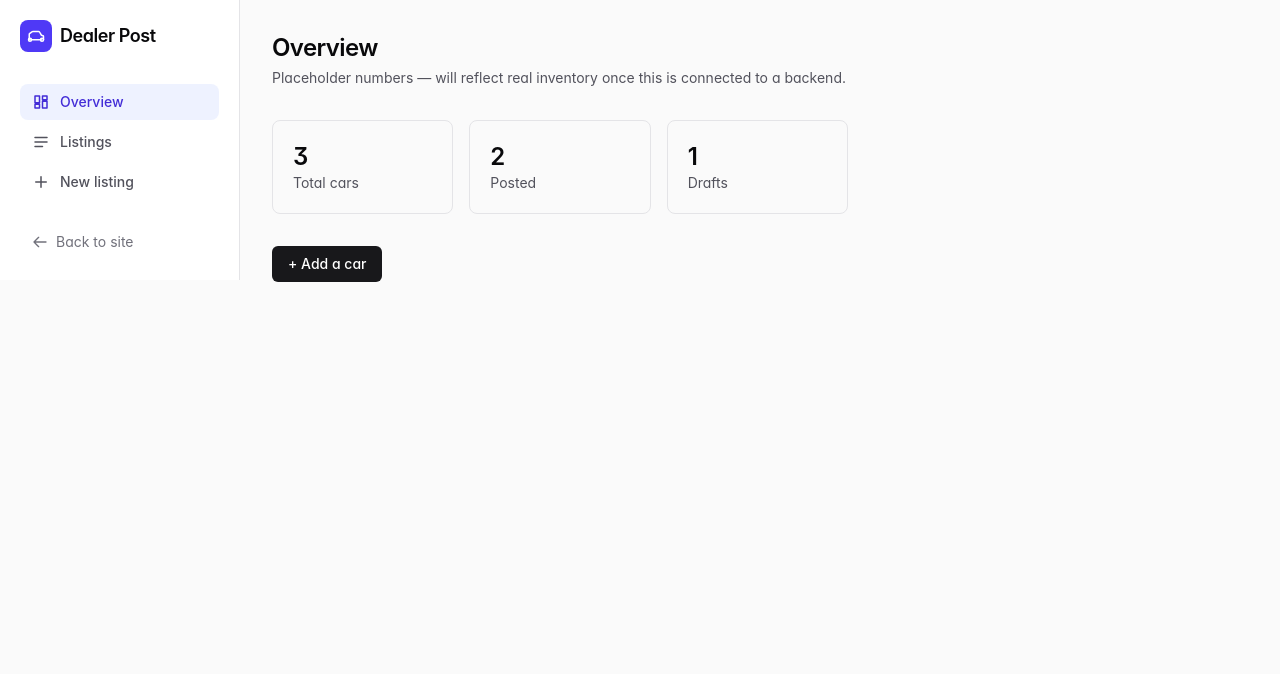
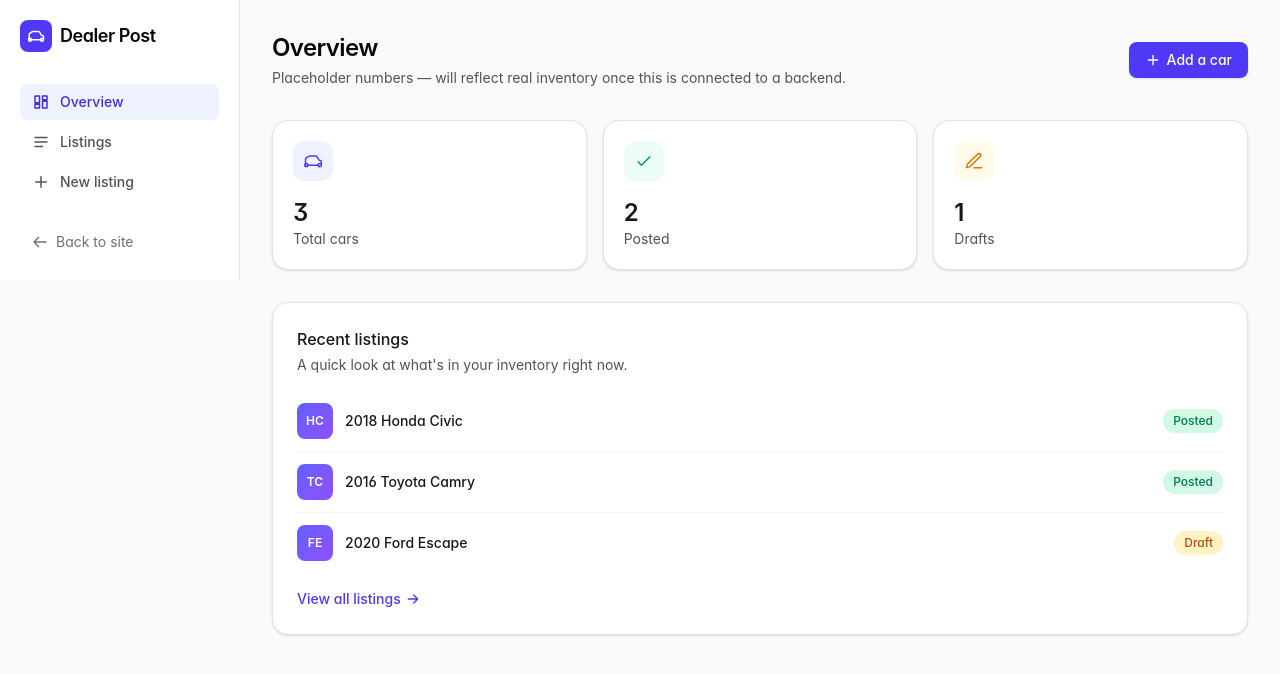
Before and after one commit to xenpain-source/dealer-post, a Next.js app: page /dashboard in a window 1280 px wide. Shown: the top 674 px of the page. Built offline with nearby package versions, Linux system fonts and the light colour scheme.

Commit message:
Update page.tsx

```diff
--- a/app/(dashboard)/dashboard/page.tsx
+++ b/app/(dashboard)/dashboard/page.tsx
@@ -6,41 +6,154 @@ export const metadata: Metadata = {
   title: "Overview",
 };
 
+const stats = (posted: number, drafts: number, total: number) => [
+  {
+    label: "Total cars",
+    value: total,
+    icon: (
+      <path
+        d="M5 17h14M6 17a2 2 0 1 1-4 0 2 2 0 0 1 4 0Zm16 0a2 2 0 1 1-4 0 2 2 0 0 1 4 0Z M3 17V9.6a1 1 0 0 1 .4-.8l3.2-2.4a2 2 0 0 1 1.2-.4h7.4a2 2 0 0 1 1.7 1l2.4 4 2.1.7a1 1 0 0 1 .6.9V17"
+        strokeLinecap="round"
+        strokeLinejoin="round"
+      />
+    ),
+    tone: "bg-indigo-50 text-indigo-600",
+  },
+  {
+    label: "Posted",
+    value: posted,
+    icon: (
+      <path
+        d="m5 13 4 4L19 7"
+        strokeLinecap="round"
+        strokeLinejoin="round"
+      />
+    ),
+    tone: "bg-emerald-50 text-emerald-600",
+  },
+  {
+    label: "Drafts",
+    value: drafts,
+    icon: (
+      <path
+        d="M12 20h9M16.5 3.5a2.121 2.121 0 0 1 3 3L7 19l-4 1 1-4 12.5-12.5Z"
+        strokeLinecap="round"
+        strokeLinejoin="round"
+      />
+    ),
+    tone: "bg-amber-50 text-amber-600",
+  },
+];
+
 export default function DashboardOverview() {
   const posted = sampleListings.filter((l) => l.status === "posted").length;
   const drafts = sampleListings.filter((l) => l.status === "draft").length;
 
   return (
     <div>
+      <div className="flex flex-col gap-3 sm:flex-row sm:items-center sm:justify-between">
+        <div>
           <h1 className="text-2xl font-semibold tracking-tight">Overview</h1>
           <p className="mt-1 text-sm text-zinc-600">
             Placeholder numbers — will reflect real inventory once this is
             connected to a backend.
           </p>
-
-      <div className="mt-8 grid max-w-xl gap-4 sm:grid-cols-3">
-        <div className="rounded-lg border border-zinc-200 p-5">
-          <div className="text-2xl font-semibold">
-            {sampleListings.length}
         </div>
-          <div className="text-sm text-zinc-600">Total cars</div>
-        </div>
-        <div className="rounded-lg border border-zinc-200 p-5">
-          <div className="text-2xl font-semibold">{posted}</div>
-          <div className="text-sm text-zinc-600">Posted</div>
-        </div>
-        <div className="rounded-lg border border-zinc-200 p-5">
-          <div className="text-2xl font-semibold">{drafts}</div>
-          <div className="text-sm text-zinc-600">Drafts</div>
-        </div>
+        <Link
+          href="/dashboard/listings/new"
+          className="inline-flex w-fit items-center gap-1.5 rounded-lg bg-indigo-600 px-4 py-2 text-sm font-medium text-white shadow-sm transition-colors hover:bg-indigo-700"
+        >
+          <svg
+            viewBox="0 0 24 24"
+            fill="none"
+            className="h-4 w-4"
+            stroke="currentColor"
+            strokeWidth="2"
+            strokeLinecap="round"
+          >
+            <path d="M12 5v14M5 12h14" />
+          </svg>
+          Add a car
+        </Link>
       </div>
 
+      <div className="mt-8 grid gap-4 sm:grid-cols-3">
+        {stats(posted, drafts, sampleListings.length).map((stat) => (
+          <div
+            key={stat.label}
+            className="rounded-2xl border border-zinc-200 bg-white p-5 shadow-sm"
+          >
+            <div
+              className={`flex h-10 w-10 items-center justify-center rounded-xl ${stat.tone}`}
+            >
+              <svg
+                viewBox="0 0 24 24"
+                fill="none"
+                className="h-5 w-5"
+                stroke="currentColor"
+                strokeWidth="1.75"
+              >
+                {stat.icon}
+              </svg>
+            </div>
+            <div className="mt-4 text-2xl font-semibold text-zinc-900">
+              {stat.value}
+            </div>
+            <div className="text-sm text-zinc-600">{stat.label}</div>
+          </div>
+        ))}
+      </div>
+
+      <div className="mt-8 rounded-2xl border border-zinc-200 bg-white p-6 shadow-sm">
+        <h2 className="font-medium text-zinc-900">Recent listings</h2>
+        <p className="mt-1 text-sm text-zinc-600">
+          A quick look at what&apos;s in your inventory right now.
+        </p>
+        <div className="mt-4 divide-y divide-zinc-100">
+          {sampleListings.map((listing) => (
+            <div
+              key={listing.id}
+              className="flex items-center justify-between gap-4 py-3"
+            >
+              <div className="flex min-w-0 items-center gap-3">
+                <div className="flex h-9 w-9 shrink-0 items-center justify-center rounded-lg bg-gradient-to-br from-indigo-500 to-violet-500 text-xs font-semibold text-white">
+                  {listing.make.slice(0, 1)}
+                  {listing.model.slice(0, 1)}
+                </div>
+                <p className="truncate text-sm font-medium text-zinc-900">
+                  {listing.year} {listing.make} {listing.model}
+                </p>
+              </div>
+              <span
+                className={`shrink-0 rounded-full px-2.5 py-1 text-xs font-medium ${
+                  listing.status === "posted"
+                    ? "bg-emerald-100 text-emerald-700"
+                    : "bg-amber-100 text-amber-700"
+                }`}
+              >
+                {listing.status === "posted" ? "Posted" : "Draft"}
+              </span>
+            </div>
+          ))}
+        </div>
         <Link
-        href="/dashboard/listings/new"
-        className="mt-8 inline-block rounded-md bg-zinc-900 px-4 py-2 text-sm font-medium text-white hover:bg-zinc-700"
+          href="/dashboard/listings"
+          className="mt-4 inline-flex items-center gap-1 text-sm font-medium text-indigo-600 hover:text-indigo-700"
         >
-        + Add a car
+          View all listings
+          <svg
+            viewBox="0 0 24 24"
+            fill="none"
+            className="h-4 w-4"
+            stroke="currentColor"
+            strokeWidth="2"
+            strokeLinecap="round"
+            strokeLinejoin="round"
+          >
+            <path d="M5 12h14M13 6l6 6-6 6" />
+          </svg>
         </Link>
+      </div>
     </div>
   );
 }
```
Lines whose indentation alone changed are shown as unchanged.
